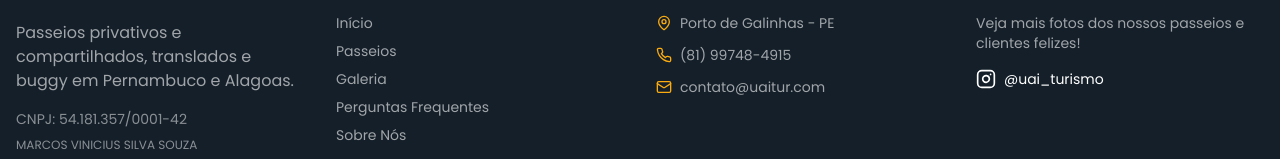
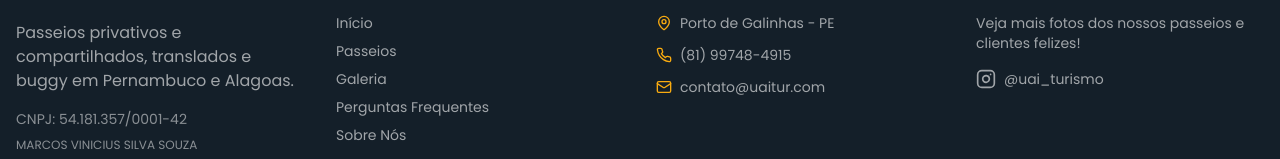
Before and after one commit to thiagohenrico/uai-turismo-eb6dbf14, a React (Vite) app: page /passeios in a window 1280 px wide. Shown: the part 5032-5191 px from the top of the page. Built offline with nearby package versions, Linux system fonts and the light colour scheme; the HTML template or start-up script is replaced by a standard one.

Commit message:
Preceding changes

```diff
--- a/src/components/Footer.tsx
+++ b/src/components/Footer.tsx
@@ -73,7 +73,7 @@ const Footer = () => {
               href="https://www.instagram.com/uai_turismo/"
               target="_blank"
               rel="noopener noreferrer"
-              className="inline-flex items-center gap-2 hover:text-primary transition-colors"
+              className="inline-flex items-center gap-2 text-white/60 hover:text-golden-yellow transition-colors"
             >
               <Instagram className="w-5 h-5" />
               <span className="text-sm">@uai_turismo</span>
```
